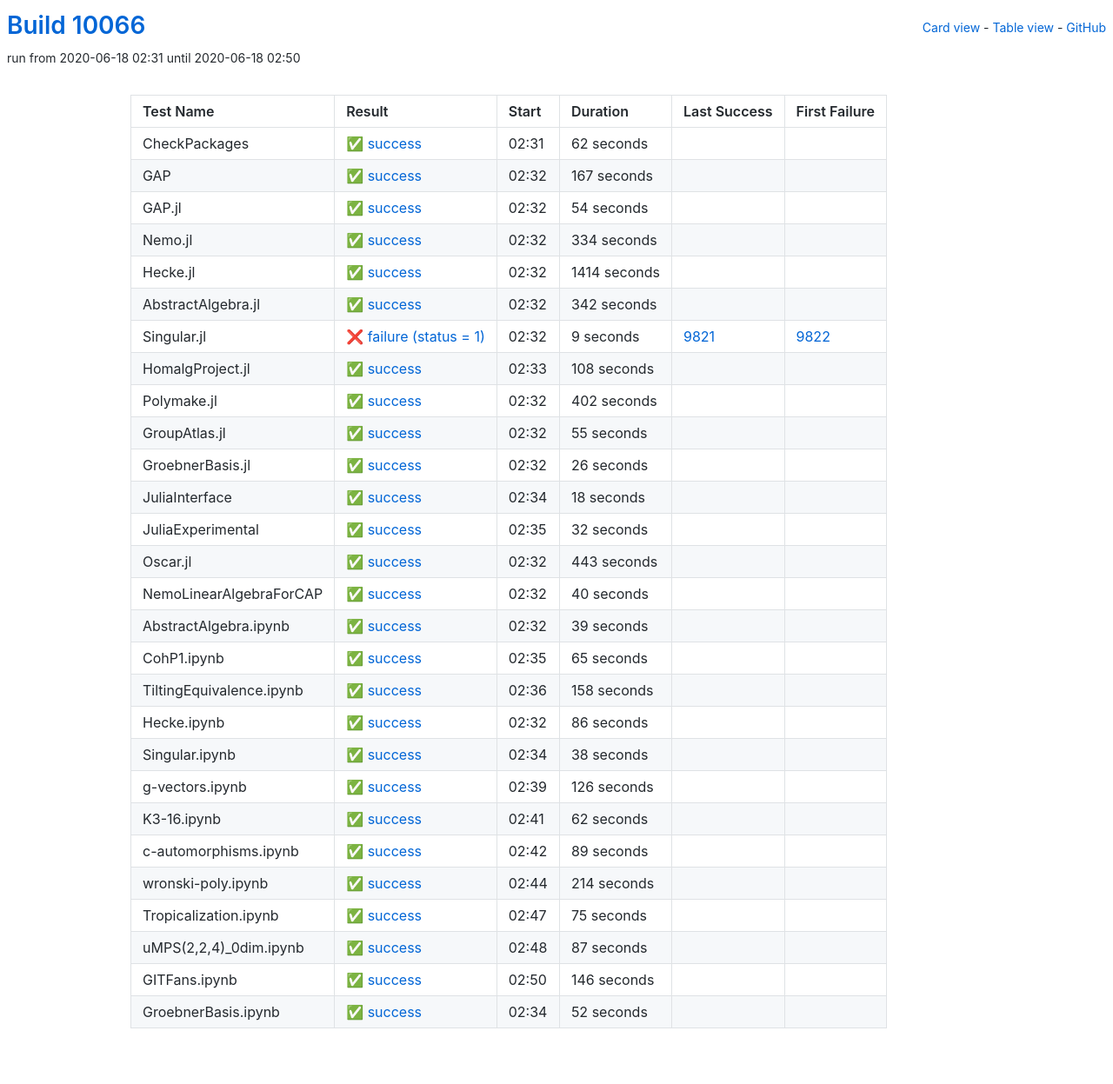
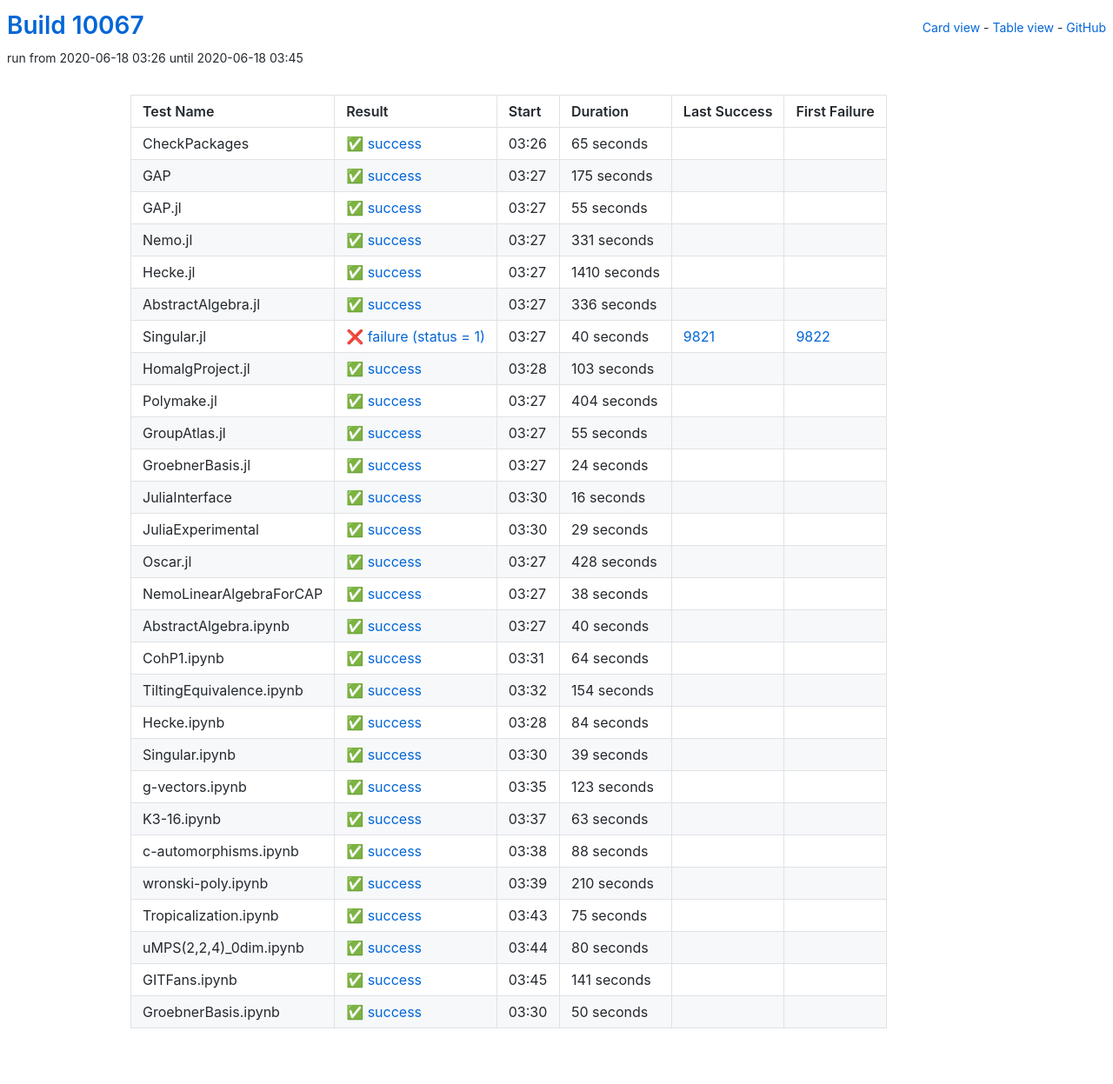
Before and after one commit to oscar-system/oscar-ci-status, a Jekyll site: the page built from table.html, in a window 1280 px wide. Shown: the whole page at 87% size. Built offline with Jekyll 4.4.1, drawn with Linux system fonts in a browser that asks for light colours.

Commit message:
Build #10067

```diff
--- a/_data/ci.yml
+++ b/_data/ci.yml
@@ -1,6 +1,6 @@
 ---
-build: 10066
-build_url: https://oscarci.mathematik.uni-kl.de/job/oscar/10066/
+build: 10067
+build_url: https://oscarci.mathematik.uni-kl.de/job/oscar/10067/
 job: oscar
 organization: oscar-system
 repo: oscar-ci-status
@@ -8,116 +8,116 @@
 tests:
 - name: CheckPackages
   id: checkpackages
-  log: https://oscarci.mathematik.uni-kl.de/job/oscar/10066/artifact/logs/build-10066/CheckPackages.log
-  start: 2020-06-18 02:31
+  log: https://oscarci.mathematik.uni-kl.de/job/oscar/10067/artifact/logs/build-10067/CheckPackages.log
+  start: 2020-06-18 03:26
   success: true
   exitcode: 0
   status: success
-  duration: 62
+  duration: 65
   last_success: false
   last_success_url:
   first_failure: false
   first_failure_url:
 - name: GAP
   id: gap
-  log: https://oscarci.mathematik.uni-kl.de/job/oscar/10066/artifact/logs/build-10066/GAP.log
-  start: 2020-06-18 02:32
+  log: https://oscarci.mathematik.uni-kl.de/job/oscar/10067/artifact/logs/build-10067/GAP.log
+  start: 2020-06-18 03:27
   success: true
   exitcode: 0
   status: success
-  duration: 167
+  duration: 175
   last_success: false
   last_success_url:
   first_failure: false
   first_failure_url:
 - name: GAP.jl
   id: gap-jl
-  log: https://oscarci.mathematik.uni-kl.de/job/oscar/10066/artifact/logs/build-10066/GAP.jl.log
-  start: 2020-06-18 02:32
+  log: https://oscarci.mathematik.uni-kl.de/job/oscar/10067/artifact/logs/build-10067/GAP.jl.log
+  start: 2020-06-18 03:27
   success: true
   exitcode: 0
   status: success
-  duration: 54
+  duration: 55
   last_success: false
   last_success_url:
   first_failure: false
   first_failure_url:
 - name: Nemo.jl
   id: nemo-jl
-  log: https://oscarci.mathematik.uni-kl.de/job/oscar/10066/artifact/logs/build-10066/Nemo.jl.log
-  start: 2020-06-18 02:32
+  log: https://oscarci.mathematik.uni-kl.de/job/oscar/10067/artifact/logs/build-10067/Nemo.jl.log
+  start: 2020-06-18 03:27
   success: true
   exitcode: 0
   status: success
-  duration: 334
+  duration: 331
   last_success: false
   last_success_url:
   first_failure: false
   first_failure_url:
 - name: Hecke.jl
   id: hecke-jl
-  log: https://oscarci.mathematik.uni-kl.de/job/oscar/10066/artifact/logs/build-10066/Hecke.jl.log
-  start: 2020-06-18 02:32
+  log: https://oscarci.mathematik.uni-kl.de/job/oscar/10067/artifact/logs/build-10067/Hecke.jl.log
+  start: 2020-06-18 03:27
   success: true
   exitcode: 0
   status: success
-  duration: 1414
+  duration: 1410
   last_success: false
   last_success_url:
   first_failure: false
   first_failure_url:
 - name: AbstractAlgebra.jl
   id: abstractalgebra-jl
-  log: https://oscarci.mathematik.uni-kl.de/job/oscar/10066/artifact/logs/build-10066/AbstractAlgebra.jl.log
-  start: 2020-06-18 02:32
+  log: https://oscarci.mathematik.uni-kl.de/job/oscar/10067/artifact/logs/build-10067/AbstractAlgebra.jl.log
+  start: 2020-06-18 03:27
   success: true
   exitcode: 0
   status: success
-  duration: 342
+  duration: 336
   last_success: false
   last_success_url:
   first_failure: false
   first_failure_url:
 - name: Singular.jl
   id: singular-jl
-  log: https://oscarci.mathematik.uni-kl.de/job/oscar/10066/artifact/logs/build-10066/Singular.jl.log
-  start: 2020-06-18 02:32
+  log: https://oscarci.mathematik.uni-kl.de/job/oscar/10067/artifact/logs/build-10067/Singular.jl.log
+  start: 2020-06-18 03:27
   success: false
   exitcode: 1
   status: failure
-  duration: 9
+  duration: 40
   last_success: 9821
   last_success_url: https://oscarci.mathematik.uni-kl.de/job/oscar/9821/
   first_failure: 9822
   first_failure_url: https://oscarci.mathematik.uni-kl.de/job/oscar/9822/
 - name: HomalgProject.jl
   id: homalgproject-jl
-  log: https://oscarci.mathematik.uni-kl.de/job/oscar/10066/artifact/logs/build-10066/HomalgProject.jl.log
-  start: 2020-06-18 02:33
+  log: https://oscarci.mathematik.uni-kl.de/job/oscar/10067/artifact/logs/build-10067/HomalgProject.jl.log
+  start: 2020-06-18 03:28
   success: true
   exitcode: 0
   status: success
-  duration: 108
+  duration: 103
   last_success: false
   last_success_url:
   first_failure: false
   first_failure_url:
 - name: Polymake.jl
   id: polymake-jl
-  log: https://oscarci.mathematik.uni-kl.de/job/oscar/10066/artifact/logs/build-10066/Polymake.jl.log
-  start: 2020-06-18 02:32
+  log: https://oscarci.mathematik.uni-kl.de/job/oscar/10067/artifact/logs/build-10067/Polymake.jl.log
+  start: 2020-06-18 03:27
   success: true
   exitcode: 0
   status: success
-  duration: 402
+  duration: 404
   last_success: false
   last_success_url:
   first_failure: false
   first_failure_url:
 - name: GroupAtlas.jl
   id: groupatlas-jl
-  log: https://oscarci.mathematik.uni-kl.de/job/oscar/10066/artifact/logs/build-10066/GroupAtlas.jl.log
-  start: 2020-06-18 02:32
+  log: https://oscarci.mathematik.uni-kl.de/job/oscar/10067/artifact/logs/build-10067/GroupAtlas.jl.log
+  start: 2020-06-18 03:27
   success: true
   exitcode: 0
   status: success
@@ -128,56 +128,68 @@
   first_failure_url:
 - name: GroebnerBasis.jl
   id: groebnerbasis-jl
-  log: https://oscarci.mathematik.uni-kl.de/job/oscar/10066/artifact/logs/build-10066/GroebnerBasis.jl.log
-  start: 2020-06-18 02:32
+  log: https://oscarci.mathematik.uni-kl.de/job/oscar/10067/artifact/logs/build-10067/GroebnerBasis.jl.log
+  start: 2020-06-18 03:27
   success: true
   exitcode: 0
   status: success
-  duration: 26
+  duration: 24
   last_success: false
   last_success_url:
   first_failure: false
   first_failure_url:
 - name: JuliaInterface
   id: juliainterface
-  log: https://oscarci.mathematik.uni-kl.de/job/oscar/10066/artifact/logs/build-10066/JuliaInterface.log
-  start: 2020-06-18 02:34
+  log: https://oscarci.mathematik.uni-kl.de/job/oscar/10067/artifact/logs/build-10067/JuliaInterface.log
+  start: 2020-06-18 03:30
   success: true
   exitcode: 0
   status: success
-  duration: 18
+  duration: 16
   last_success: false
   last_success_url:
   first_failure: false
   first_failure_url:
 - name: JuliaExperimental
   id: juliaexperimental
-  log: https://oscarci.mathematik.uni-kl.de/job/oscar/10066/artifact/logs/build-10066/JuliaExperimental.log
-  start: 2020-06-18 02:35
+  log: https://oscarci.mathematik.uni-kl.de/job/oscar/10067/artifact/logs/build-10067/JuliaExperimental.log
+  start: 2020-06-18 03:30
   success: true
   exitcode: 0
   status: success
-  duration: 32
+  duration: 29
   last_success: false
   last_success_url:
   first_failure: false
   first_failure_url:
 - name: Oscar.jl
   id: oscar-jl
-  log: https://oscarci.mathematik.uni-kl.de/job/oscar/10066/artifact/logs/build-10066/Oscar.jl.log
-  start: 2020-06-18 02:32
+  log: https://oscarci.mathematik.uni-kl.de/job/oscar/10067/artifact/logs/build-10067/Oscar.jl.log
+  start: 2020-06-18 03:27
   success: true
   exitcode: 0
   status: success
-  duration: 443
+  duration: 428
   last_success: false
   last_success_url:
   first_failure: false
   first_failure_url:
 - name: NemoLinearAlgebraForCAP
   id: nemolinearalgebraforcap
-  log: https://oscarci.mathematik.uni-kl.de/job/oscar/10066/artifact/logs/build-10066/NemoLinearAlgebraForCAP.log
-  start: 2020-06-18 02:32
+  log: https://oscarci.mathematik.uni-kl.de/job/oscar/10067/artifact/logs/build-10067/NemoLinearAlgebraForCAP.log
+  start: 2020-06-18 03:27
+  success: true
+  exitcode: 0
+  status: success
+  duration: 38
+  last_success: false
+  last_success_url:
+  first_failure: false
+  first_failure_url:
+- name: AbstractAlgebra.ipynb
+  id: abstractalgebra-ipynb
+  log: https://oscarci.mathematik.uni-kl.de/job/oscar/10067/artifact/logs/build-10067/AbstractAlgebra.ipynb.log
+  start: 2020-06-18 03:27
   success: true
   exitcode: 0
   status: success
@@ -186,10 +198,46 @@
   last_success_url:
   first_failure: false
   first_failure_url:
-- name: AbstractAlgebra.ipynb
-  id: abstractalgebra-ipynb
-  log: https://oscarci.mathematik.uni-kl.de/job/oscar/10066/artifact/logs/build-10066/AbstractAlgebra.ipynb.log
-  start: 2020-06-18 02:32
+- name: CohP1.ipynb
+  id: cohp1-ipynb
+  log: https://oscarci.mathematik.uni-kl.de/job/oscar/10067/artifact/logs/build-10067/CohP1.ipynb.log
+  start: 2020-06-18 03:31
+  success: true
+  exitcode: 0
+  status: success
+  duration: 64
+  last_success: false
+  last_success_url:
+  first_failure: false
+  first_failure_url:
+- name: TiltingEquivalence.ipynb
+  id: tiltingequivalence-ipynb
+  log: https://oscarci.mathematik.uni-kl.de/job/oscar/10067/artifact/logs/build-10067/TiltingEquivalence.ipynb.log
+  start: 2020-06-18 03:32
+  success: true
+  exitcode: 0
+  status: success
+  duration: 154
+  last_success: false
+  last_success_url:
+  first_failure: false
+  first_failure_url:
+- name: Hecke.ipynb
+  id: hecke-ipynb
+  log: https://oscarci.mathematik.uni-kl.de/job/oscar/10067/artifact/logs/build-10067/Hecke.ipynb.log
+  start: 2020-06-18 03:28
+  success: true
+  exitcode: 0
+  status: success
+  duration: 84
+  last_success: false
+  last_success_url:
+  first_failure: false
+  first_failure_url:
+- name: Singular.ipynb
+  id: singular-ipynb
+  log: https://oscarci.mathematik.uni-kl.de/job/oscar/10067/artifact/logs/build-10067/Singular.ipynb.log
+  start: 2020-06-18 03:30
   success: true
   exitcode: 0
   status: success
@@ -198,106 +246,58 @@
   last_success_url:
   first_failure: false
   first_failure_url:
-- name: CohP1.ipynb
-  id: cohp1-ipynb
-  log: https://oscarci.mathematik.uni-kl.de/job/oscar/10066/artifact/logs/build-10066/CohP1.ipynb.log
-  start: 2020-06-18 02:35
+- name: g-vectors.ipynb
+  id: g-vectors-ipynb
+  log: https://oscarci.mathematik.uni-kl.de/job/oscar/10067/artifact/logs/build-10067/g-vectors.ipynb.log
+  start: 2020-06-18 03:35
   success: true
   exitcode: 0
   status: success
-  duration: 65
-  last_success: false
-  last_success_url:
-  first_failure: false
-  first_failure_url:
-- name: TiltingEquivalence.ipynb
-  id: tiltingequivalence-ipynb
-  log: https://oscarci.mathematik.uni-kl.de/job/oscar/10066/artifact/logs/build-10066/TiltingEquivalence.ipynb.log
-  start: 2020-06-18 02:36
-  success: true
-  exitcode: 0
-  status: success
-  duration: 158
-  last_success: false
-  last_success_url:
-  first_failure: false
-  first_failure_url:
-- name: Hecke.ipynb
-  id: hecke-ipynb
-  log: https://oscarci.mathematik.uni-kl.de/job/oscar/10066/artifact/logs/build-10066/Hecke.ipynb.log
-  start: 2020-06-18 02:32
-  success: true
-  exitcode: 0
-  status: success
-  duration: 86
-  last_success: false
-  last_success_url:
-  first_failure: false
-  first_failure_url:
-- name: Singular.ipynb
-  id: singular-ipynb
-  log: https://oscarci.mathematik.uni-kl.de/job/oscar/10066/artifact/logs/build-10066/Singular.ipynb.log
-  start: 2020-06-18 02:34
-  success: true
-  exitcode: 0
-  status: success
-  duration: 38
-  last_success: false
-  last_success_url:
-  first_failure: false
-  first_failure_url:
-- name: g-vectors.ipynb
-  id: g-vectors-ipynb
-  log: https://oscarci.mathematik.uni-kl.de/job/oscar/10066/artifact/logs/build-10066/g-vectors.ipynb.log
-  start: 2020-06-18 02:39
-  success: true
-  exitcode: 0
-  status: success
-  duration: 126
+  duration: 123
   last_success: false
   last_success_url:
   first_failure: false
   first_failure_url:
 - name: K3-16.ipynb
   id: k3-16-ipynb
-  log: https://oscarci.mathematik.uni-kl.de/job/oscar/10066/artifact/logs/build-10066/K3-16.ipynb.log
-  start: 2020-06-18 02:41
+  log: https://oscarci.mathematik.uni-kl.de/job/oscar/10067/artifact/logs/build-10067/K3-16.ipynb.log
+  start: 2020-06-18 03:37
   success: true
   exitcode: 0
   status: success
-  duration: 62
+  duration: 63
   last_success: false
   last_success_url:
   first_failure: false
   first_failure_url:
 - name: c-automorphisms.ipynb
   id: c-automorphisms-ipynb
-  log: https://oscarci.mathematik.uni-kl.de/job/oscar/10066/artifact/logs/build-10066/c-automorphisms.ipynb.log
-  start: 2020-06-18 02:42
+  log: https://oscarci.mathematik.uni-kl.de/job/oscar/10067/artifact/logs/build-10067/c-automorphisms.ipynb.log
+  start: 2020-06-18 03:38
   success: true
   exitcode: 0
   status: success
-  duration: 89
+  duration: 88
   last_success: false
   last_success_url:
   first_failure: false
   first_failure_url:
 - name: wronski-poly.ipynb
   id: wronski-poly-ipynb
-  log: https://oscarci.mathematik.uni-kl.de/job/oscar/10066/artifact/logs/build-10066/wronski-poly.ipynb.log
-  start: 2020-06-18 02:44
+  log: https://oscarci.mathematik.uni-kl.de/job/oscar/10067/artifact/logs/build-10067/wronski-poly.ipynb.log
+  start: 2020-06-18 03:39
   success: true
   exitcode: 0
   status: success
-  duration: 214
+  duration: 210
   last_success: false
   last_success_url:
   first_failure: false
   first_failure_url:
 - name: Tropicalization.ipynb
   id: tropicalization-ipynb
-  log: https://oscarci.mathematik.uni-kl.de/job/oscar/10066/artifact/logs/build-10066/Tropicalization.ipynb.log
-  start: 2020-06-18 02:47
+  log: https://oscarci.mathematik.uni-kl.de/job/oscar/10067/artifact/logs/build-10067/Tropicalization.ipynb.log
+  start: 2020-06-18 03:43
   success: true
   exitcode: 0
   status: success
@@ -308,36 +308,36 @@
   first_failure_url:
 - name: uMPS(2,2,4)_0dim.ipynb
   id: umps-2-2-4-0dim-ipynb
-  log: https://oscarci.mathematik.uni-kl.de/job/oscar/10066/artifact/logs/build-10066/uMPS-2-2-4-_0dim.ipynb.log
-  start: 2020-06-18 02:48
+  log: https://oscarci.mathematik.uni-kl.de/job/oscar/10067/artifact/logs/build-10067/uMPS-2-2-4-_0dim.ipynb.log
+  start: 2020-06-18 03:44
   success: true
   exitcode: 0
   status: success
-  duration: 87
+  duration: 80
   last_success: false
   last_success_url:
   first_failure: false
   first_failure_url:
 - name: GITFans.ipynb
   id: gitfans-ipynb
-  log: https://oscarci.mathematik.uni-kl.de/job/oscar/10066/artifact/logs/build-10066/GITFans.ipynb.log
-  start: 2020-06-18 02:50
+  log: https://oscarci.mathematik.uni-kl.de/job/oscar/10067/artifact/logs/build-10067/GITFans.ipynb.log
+  start: 2020-06-18 03:45
   success: true
   exitcode: 0
   status: success
-  duration: 146
+  duration: 141
   last_success: false
   last_success_url:
   first_failure: false
   first_failure_url:
 - name: GroebnerBasis.ipynb
   id: groebnerbasis-ipynb
-  log: https://oscarci.mathematik.uni-kl.de/job/oscar/10066/artifact/logs/build-10066/GroebnerBasis.ipynb.log
-  start: 2020-06-18 02:34
+  log: https://oscarci.mathematik.uni-kl.de/job/oscar/10067/artifact/logs/build-10067/GroebnerBasis.ipynb.log
+  start: 2020-06-18 03:30
   success: true
   exitcode: 0
   status: success
-  duration: 52
+  duration: 50
   last_success: false
   last_success_url:
   first_failure: false
```
Also changed, not shown: README.md.
